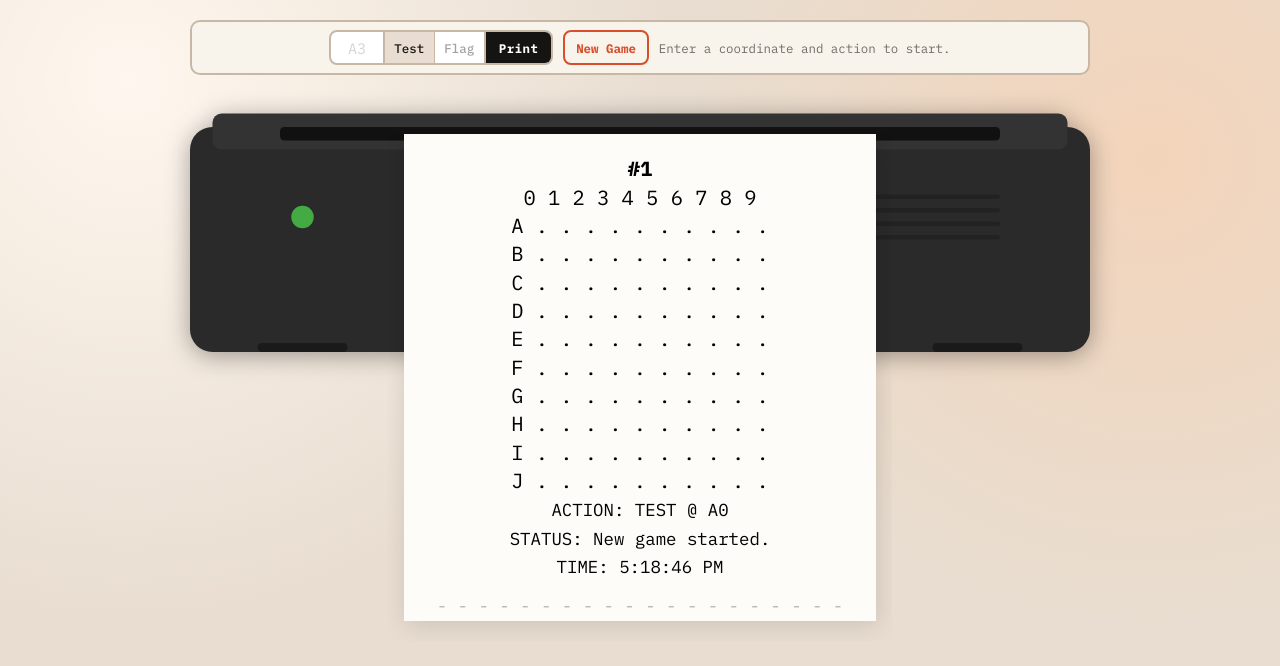
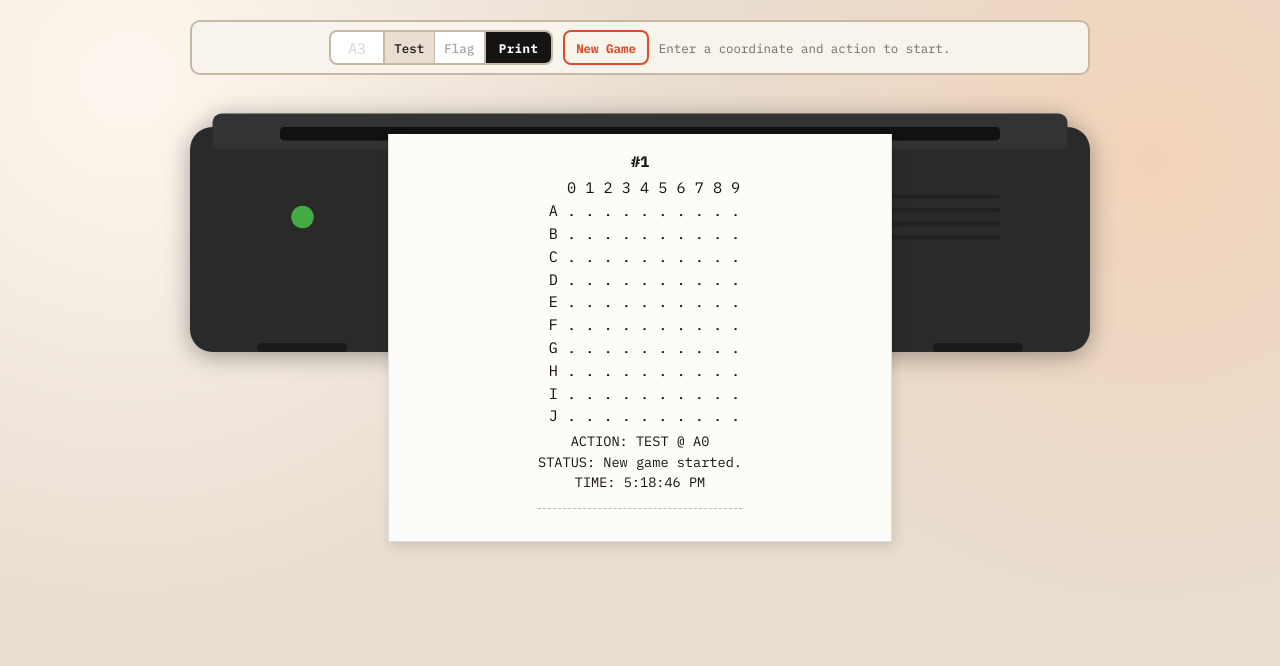
Before and after one commit to phulin/receiptsweeper, a website built with Vite: page index.html in a window 1280 px wide. Built offline with nearby package versions, Linux system fonts and the light colour scheme.

Commit message:
Revert "convert to svg"
This reverts commit a5e19fd91350eca811ca6916f1472d6fd5691cb8.

```diff
--- a/src/main.ts
+++ b/src/main.ts
@@ -72,107 +72,39 @@ const getAction = (): PlayerAction => {
 	return selected?.value === "flag" ? "flag" : "test";
 };
 
-const SVG_FONT_SIZE = 13;
-const SVG_LINE_HEIGHT = 18;
-const SVG_PAPER_WIDTH = 300;
-const SVG_PADDING_TOP = 14;
-const SVG_PADDING_BOTTOM = 14;
-const SVG_SEPARATOR_GAP = 12;
-
-const receiptHeight = (entry: PrintedGrid): number => {
+const renderReceiptHtml = (entry: PrintedGrid, idx: number): string => {
 	const { boardLines, footerLines } = formatPrintedGrid(entry);
-	const lineCount = 1 + boardLines.length + footerLines.length; // header + board + footer
-	return (
-		SVG_PADDING_TOP +
-		lineCount * SVG_LINE_HEIGHT +
-		SVG_PADDING_BOTTOM +
-		SVG_SEPARATOR_GAP
-	);
-};
-
-const escSvg = (s: string): string =>
-	s.replace(/&/g, "&amp;").replace(/</g, "&lt;").replace(/>/g, "&gt;");
-
-const renderReceiptSvg = (
-	entry: PrintedGrid,
-	idx: number,
-	yOffset: number,
-): string => {
-	const { boardLines, footerLines } = formatPrintedGrid(entry);
-	const cx = SVG_PAPER_WIDTH / 2;
-	let y = yOffset + SVG_PADDING_TOP + SVG_FONT_SIZE;
-	const lines: string[] = [];
-
-	// Header
-	lines.push(
-		`<text x="${cx}" y="${y}" text-anchor="middle" font-weight="700" font-size="${SVG_FONT_SIZE}" font-family="'IBM Plex Mono', monospace">#${idx + 1}</text>`,
-	);
-	y += SVG_LINE_HEIGHT;
-
-	// Board lines (centered)
-	for (const line of boardLines) {
-		lines.push(
-			`<text x="${cx}" y="${y}" text-anchor="middle" font-size="${SVG_FONT_SIZE}" font-family="'IBM Plex Mono', monospace">${escSvg(line)}</text>`,
-		);
-		y += SVG_LINE_HEIGHT;
-	}
-
-	// Footer lines (centered, slightly smaller)
-	for (const line of footerLines) {
-		lines.push(
-			`<text x="${cx}" y="${y}" text-anchor="middle" font-size="${SVG_FONT_SIZE * 0.85}" font-family="'IBM Plex Mono', monospace">${escSvg(line)}</text>`,
-		);
-		y += SVG_LINE_HEIGHT;
-	}
-
-	// Dashed separator (text)
-	const sepY = yOffset + receiptHeight(entry) - SVG_SEPARATOR_GAP / 2;
-	const dash = "- ".repeat(20).trim();
-	lines.push(
-		`<text x="${cx}" y="${sepY}" text-anchor="middle" font-size="${SVG_FONT_SIZE * 0.85}" font-family="'IBM Plex Mono', monospace" fill="#bbb">${dash}</text>`,
-	);
-
-	return `<g data-receipt="${idx}">${lines.join("")}</g>`;
-};
-
-const rebuildReceiptSvg = (): { svg: string; totalHeight: number } => {
-	let totalHeight = 0;
-	const groups: string[] = [];
-	// Build in order (oldest first), then we'll reverse the display (newest on top)
-	const offsets: number[] = [];
-	for (let i = 0; i < feed.length; i++) {
-		offsets.push(receiptHeight(feed[i]));
-	}
-	// Newest on top: reverse order
-	let y = 0;
-	for (let i = feed.length - 1; i >= 0; i--) {
-		groups.push(renderReceiptSvg(feed[i], i, y));
-		y += offsets[i];
-	}
-	totalHeight = y;
-	return { svg: groups.join(""), totalHeight };
+	const boardHtml = boardLines.map((line) => `<div>${line}</div>`).join("");
+	const footerHtml = footerLines
+		.map((line) => `<div class="receipt-footer-line">${line}</div>`)
+		.join("");
+	return `<article class="receipt-strip"><header>#${idx + 1}</header><div class="receipt-board">${boardHtml}</div><div class="receipt-footer">${footerHtml}</div></article>`;
 };
 
 const appendReceipt = (snapshot: PrintedGrid): void => {
-	const paper = document.querySelector<SVGSVGElement>(".printer-paper");
+	const paper = document.querySelector<HTMLElement>(".printer-paper");
 	if (!paper) return;
 
-	const newHeight = receiptHeight(snapshot);
+	const idx = feed.length - 1;
+	const article = document.createElement("div");
+	article.innerHTML = renderReceiptHtml(snapshot, idx);
+	const newEl = article.firstElementChild as HTMLElement;
 
-	// Rebuild SVG content
-	const { svg, totalHeight } = rebuildReceiptSvg();
-	paper.innerHTML = `<rect width="${SVG_PAPER_WIDTH}" height="${totalHeight}" fill="#fefcf8" />${svg}`;
-	paper.setAttribute("viewBox", `0 0 ${SVG_PAPER_WIDTH} ${totalHeight}`);
+	// Prepend (newest on top)
+	paper.insertBefore(newEl, paper.firstChild);
 
-	// Animate: translate paper up to hide the new entry, then slide down
-	paper.style.transform = `translateY(-${newHeight}px)`;
+	// Measure the new element's height
+	const height = newEl.offsetHeight;
+
+	// Translate paper up to hide the new entry, then animate down
+	paper.style.transform = `translateY(-${height}px)`;
 	const duration = 2000;
 	const startTime = performance.now();
 	const step = (now: number) => {
 		const elapsed = now - startTime;
 		const t = Math.min(elapsed / duration, 1);
 		const ease = t < 0.5 ? 2 * t * t : 1 - (-2 * t + 2) ** 2 / 2;
-		paper.style.transform = `translateY(-${newHeight * (1 - ease)}px)`;
+		paper.style.transform = `translateY(-${height * (1 - ease)}px)`;
 		if (t < 1) requestAnimationFrame(step);
 	};
 	requestAnimationFrame(step);
@@ -236,13 +168,22 @@ const onNewGame = async (): Promise<void> => {
 	await printBoard("test", { x: 0, y: 0 });
 };
 
-const renderFeedSvg = (): string => {
-	if (feed.length === 0) {
-		return `<svg class="printer-paper" xmlns="http://www.w3.org/2000/svg" viewBox="0 0 ${SVG_PAPER_WIDTH} 10"><rect width="${SVG_PAPER_WIDTH}" height="10" fill="#fefcf8" /></svg>`;
-	}
-	const { svg, totalHeight } = rebuildReceiptSvg();
-	return `<svg class="printer-paper" xmlns="http://www.w3.org/2000/svg" viewBox="0 0 ${SVG_PAPER_WIDTH} ${totalHeight}"><rect width="${SVG_PAPER_WIDTH}" height="${totalHeight}" fill="#fefcf8" />${svg}</svg>`;
-};
+const renderFeed = (): string =>
+	[...feed]
+		.map((entry, idx) => {
+			const { boardLines, footerLines } = formatPrintedGrid(entry);
+			const boardHtml = boardLines.map((line) => `<div>${line}</div>`).join("");
+			const footerHtml = footerLines
+				.map((line) => `<div class="receipt-footer-line">${line}</div>`)
+				.join("");
+			return {
+				idx,
+				html: `<article class="receipt-strip"><header>#${idx + 1}</header><div class="receipt-board">${boardHtml}</div><div class="receipt-footer">${footerHtml}</div></article>`,
+			};
+		})
+		.reverse()
+		.map((e) => e.html)
+		.join("");
 
 const render = (): void => {
 	app.innerHTML = `
@@ -285,7 +226,7 @@ const render = (): void => {
             <rect x="330" y="116" width="40" height="4" rx="2" fill="#1a1a1a" />
           </svg>
         </div>
-        <div class="printer-paper-clip">${renderFeedSvg()}</div>
+        <div class="printer-paper-clip"><div class="printer-paper">${renderFeed()}</div></div>
       </section>
     </main>
   `;
--- a/src/styles.css
+++ b/src/styles.css
@@ -172,16 +172,53 @@ body {
 	width: 56%;
 	margin: 0 auto;
 	overflow: hidden;
+	border-left: 1px solid #ddd;
+	border-right: 1px solid #ddd;
+	border-bottom: 1px solid #ddd;
+	box-shadow: 2px 4px 12px rgba(0, 0, 0, 0.12);
 	margin-top: -218px;
 	position: relative;
 	z-index: 3;
-	padding: 0 16px 20px;
 }
 
 .printer-paper {
-	display: block;
-	width: 100%;
-	filter: drop-shadow(2px 4px 12px rgba(0, 0, 0, 0.12));
+	background: #fefcf8;
+	padding: 1rem 1.2rem;
+	display: flex;
+	flex-direction: column;
+	align-items: center;
+	min-height: 100%;
+}
+
+.receipt-strip {
+	border-bottom: 1px dashed #bbb;
+	margin: 0 0 1rem;
+	padding: 0 0 1rem;
+	font-size: 0.95rem;
+	line-height: 1.5;
+	text-align: center;
+}
+
+.receipt-strip header {
+	margin-bottom: 0.25rem;
+	font-weight: 700;
+	text-align: center;
+}
+
+.receipt-board {
+	white-space: pre;
+	display: inline-block;
+	text-align: left;
+}
+
+.receipt-footer {
+	text-align: center;
+	white-space: normal;
+	margin-top: 0.25rem;
+}
+
+.receipt-footer-line {
+	font-size: 0.85rem;
 }
 
 @keyframes slideIn {
```
